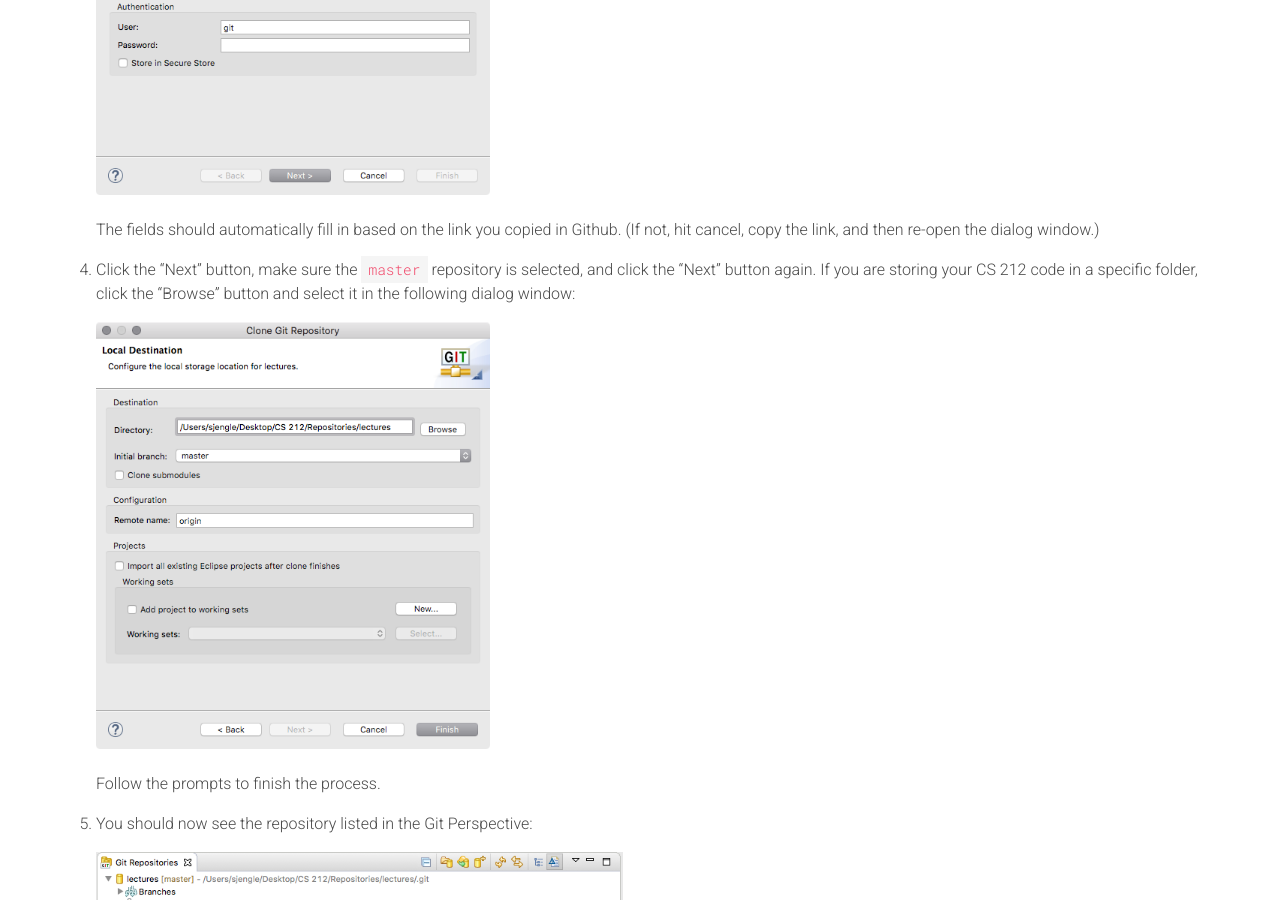
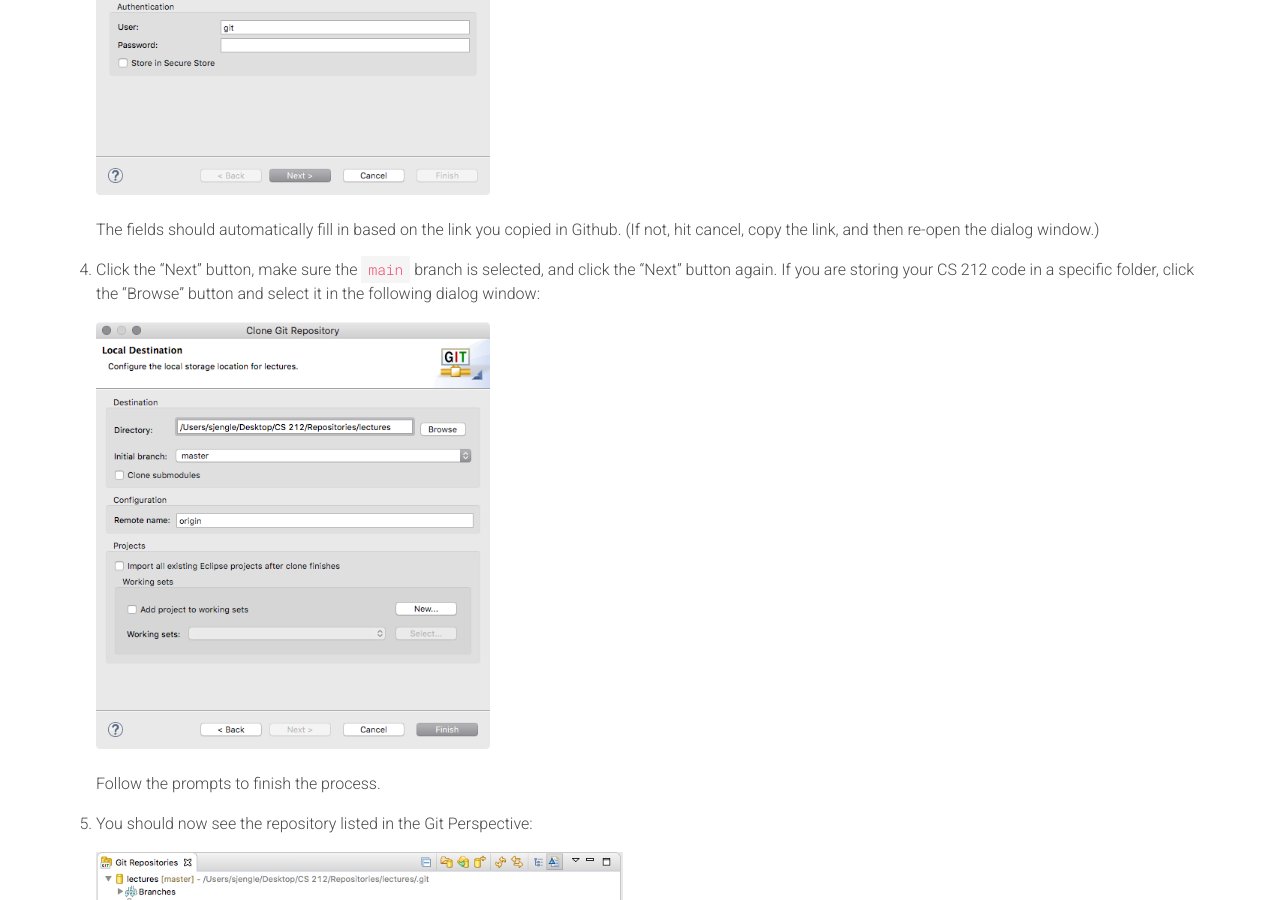
Before and after one commit to usf-cs212-fall2020/usf-cs212-fall2020.github.io, a Jekyll site: the page built from _eclipse/importing-eclipse-projects-from-github.md, in a window 1280 px wide and 900 px high, scrolled down 2168 px. Built offline with Jekyll 4.4.1, drawn with Linux system fonts in a browser that asks for light colours; comment, search, counter and statistics services are not loaded.

Commit message:
Corrected branch name, I believe

```diff
--- a/_eclipse/importing-eclipse-projects-from-github.md
+++ b/_eclipse/importing-eclipse-projects-from-github.md
@@ -36,7 +36,7 @@
 
       The fields should automatically fill in based on the link you copied in Github. (If not, hit cancel, copy the link, and then re-open the dialog window.)
 
-  4. Click the "Next" button, make sure the `master` repository is selected, and click the "Next" button again. If you are storing your CS 212 code in a specific folder, click the "Browse" button and select it in the following dialog window:
+  4. Click the "Next" button, make sure the `main` branch is selected, and click the "Next" button again. If you are storing your CS 212 code in a specific folder, click the "Browse" button and select it in the following dialog window:
 
       ![Screenshot]({{ "/images/eclipse-clone-git-repository-destination.png" | relative_url }}){: style="width: calc(525px * 0.75);"}
 
```
